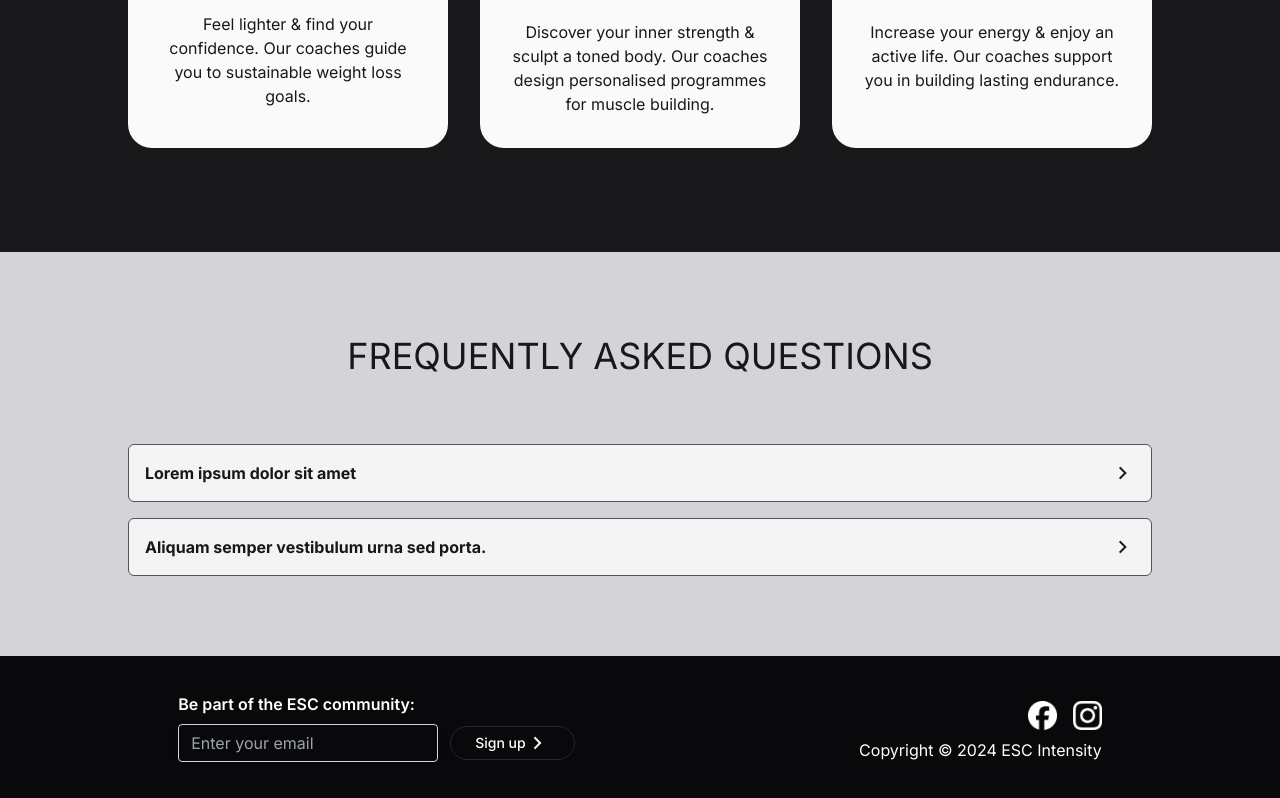
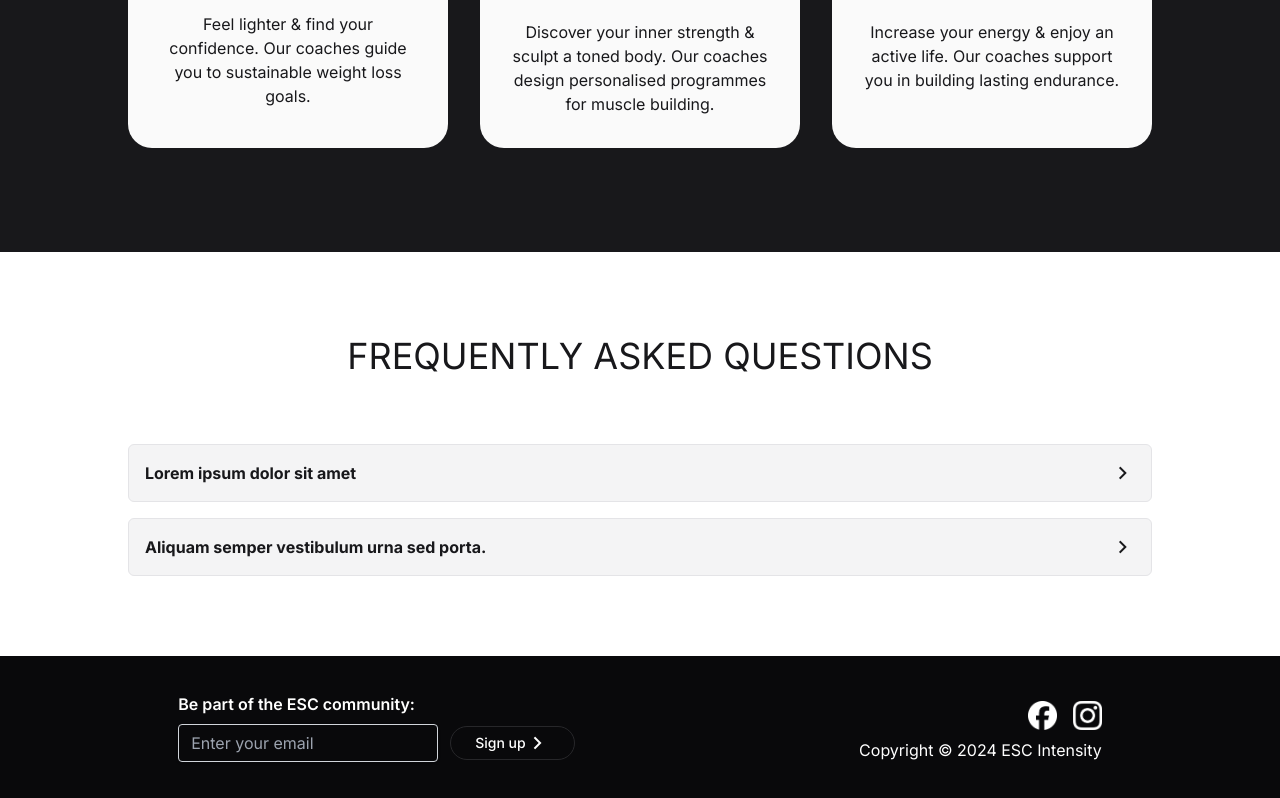
Before and after one commit to dee-lab/escintensity, a Next.js app: page /what-to-expect in a window 1280 px wide. Shown: the part 628-1426 px from the top of the page. Built offline with nearby package versions, Linux system fonts and the light colour scheme.

Commit message:
Change section backgrounds for consistency

```diff
--- a/app/ui/components/accordion.jsx
+++ b/app/ui/components/accordion.jsx
@@ -10,7 +10,7 @@ const Accordion = (props) => {
   };
 
   return (
-    <div className="border border-zinc-600 rounded-md w-full my-4 py-4  bg-zinc-100 text-left hover:cursor-pointer">
+    <div className="border border-zinc-200 rounded-md w-full my-4 py-4  bg-zinc-100 text-left hover:cursor-pointer">
       <button
         type="button"
         isOpen={isOpen}
--- a/app/ui/sections/contact.jsx
+++ b/app/ui/sections/contact.jsx
@@ -2,7 +2,7 @@ import { Button } from '../components/button';
 
 const Contact = () => {
   return (
-    <section className="bg-zinc-300 py-16">
+    <section className="bg-white py-16">
       <div className="flex flex-col text-zinc-900 text-center items-center gap-8 ms-auto me-auto max-w-[80%]">
         <h3 className="text-4xl my-5">Do you dream of a healthier, stronger you but lack the guidance to get there?</h3>
         <Button type="primary" size="md">
--- a/app/ui/sections/trainers.jsx
+++ b/app/ui/sections/trainers.jsx
@@ -3,7 +3,7 @@ import { Button } from '../components/button';
 
 const Trainers = () => {
   return (
-    <div className="bg-zinc-300 py-20">
+    <div className="bg-white py-20">
       <section className="bg-zinc-900 text-white rounded-3xl flex flex-col-reverse lg:flex-row items-center justify-center ms-auto me-auto max-w-[80%]">
         <Image
           className="rounded-3xl grow shrink basis-1/3 md:w-full px-8 pb-8 lg:p-8"
--- a/app/what-to-expect/sections/faq.jsx
+++ b/app/what-to-expect/sections/faq.jsx
@@ -2,7 +2,7 @@ import Accordion from "../../ui/components/accordion";
 
 const FAQ = () => {
   return (
-    <section className="bg-zinc-300 py-16">
+    <section className="bg-white py-16">
       <div className="flex flex-col text-zinc-900 items-center gap-8 ms-auto me-auto max-w-[80%]">
         <h3 className="text-4xl my-5 uppercase text-center">Frequently asked questions</h3>
         <div className="w-full">
```
